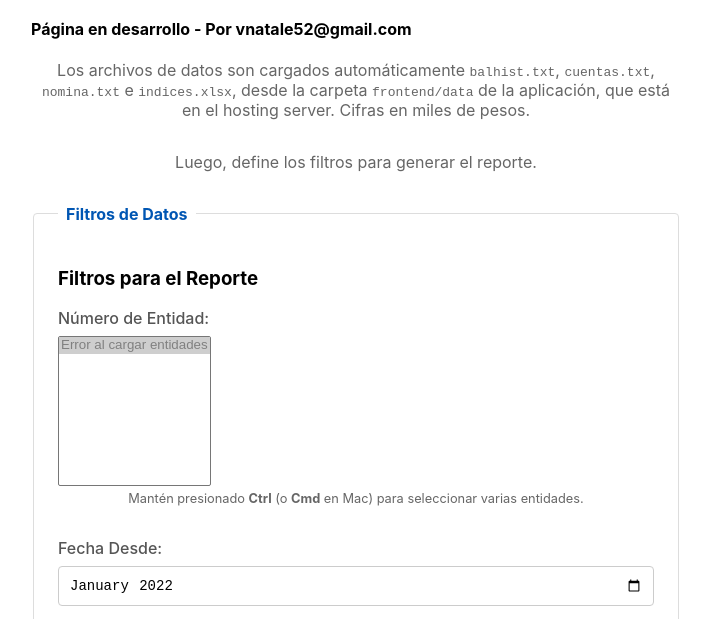
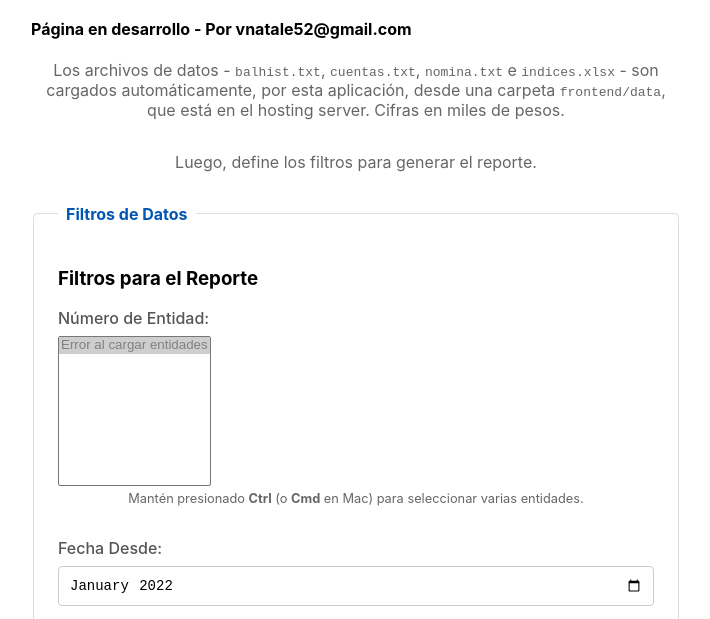
Before and after one commit to vnatale52/carga_balances, a plain HTML site: page frontend/index.html in a window 1280 px wide. Shown: the part 115-734 px from the top of the page, without its empty margins (284-994 px from the left). Drawn offline with Linux system fonts and the light colour scheme; no server answers.

Commit message:
Update index.html

```diff
--- a/frontend/index.html
+++ b/frontend/index.html
@@ -12,11 +12,11 @@
         <h1>Generador de Reportes de Balance</h1>
         <h4>Página en desarrollo - Por vnatale52@gmail.com</h3>
         <p>
-            Los archivos de datos son cargados automáticamente
-            <code>balhist.txt</code>, <code>cuentas.txt</code>, <code>nomina.txt</code> e <code>indices.xlsx</code>,
-            desde la carpeta <code>frontend/data</code> de la aplicación, que está en el hosting server. Cifras en miles de pesos.
+            Los archivos de datos - <code>balhist.txt</code>, <code>cuentas.txt</code>, <code>nomina.txt</code> e <code>indices.xlsx</code> -
+            son cargados automáticamente, por esta aplicación, desde una carpeta <code>frontend/data</code>, que está en el hosting server.
+            Cifras en miles de pesos.
         </p>
-        <p>Luego, define los filtros para generar el reporte.</p>
+        <p> Luego, define los filtros para generar el reporte.</p>
 
         <form id="reportForm">
 
```
